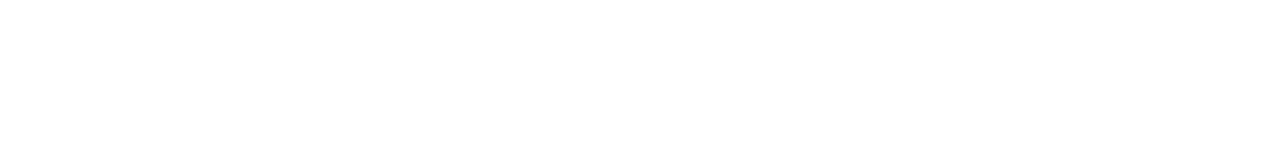
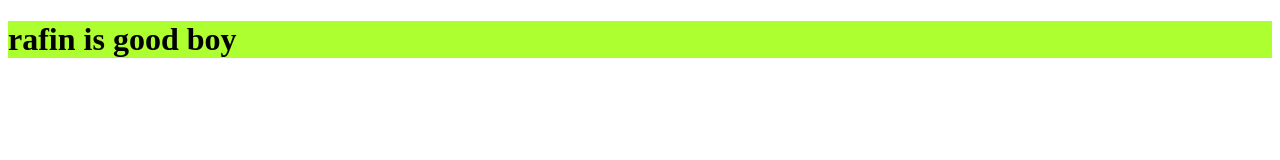
Before and after one commit to rafin11740/My-First-Repo12, a plain HTML site: page index.html in a window 1280 px wide. Drawn offline with Linux system fonts and the light colour scheme.

```diff
--- a/index.html
+++ b/index.html
@@ -8,6 +8,6 @@
     <link rel="stylesheet" href="style.css">
 </head>
 <body>
-
+    <h1>rafin is good boy</h1>
 </body>
 </html>
--- a/style.css
+++ b/style.css
@@ -0,0 +1,3 @@
+h1{
+    background-color: greenyellow;
+}
```
